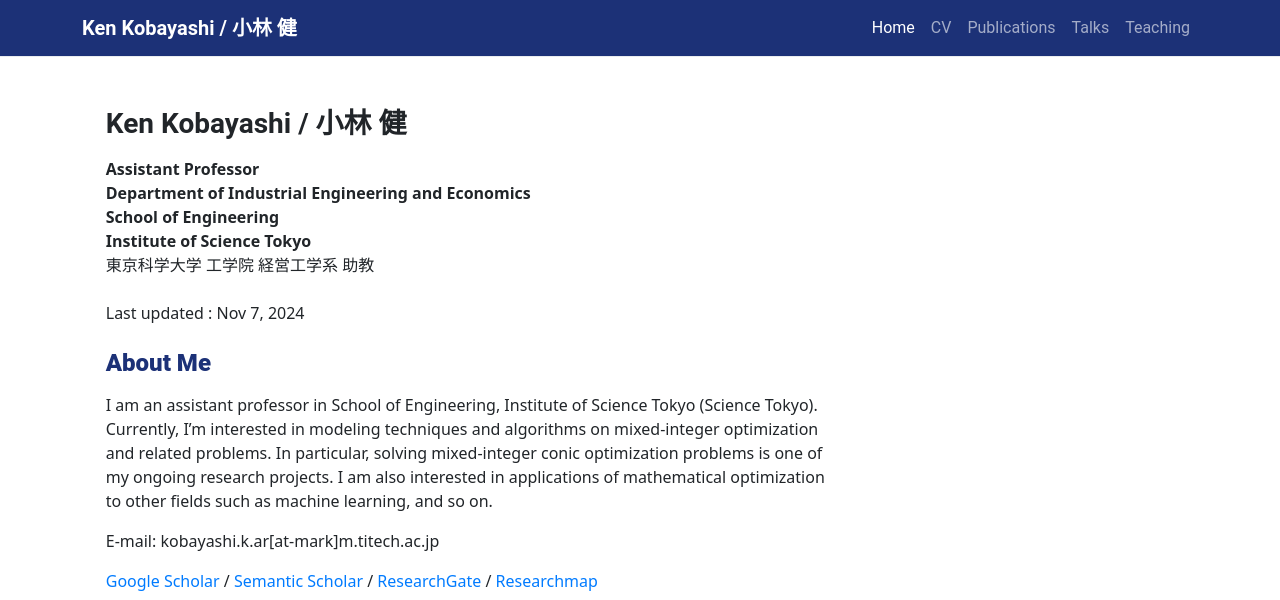
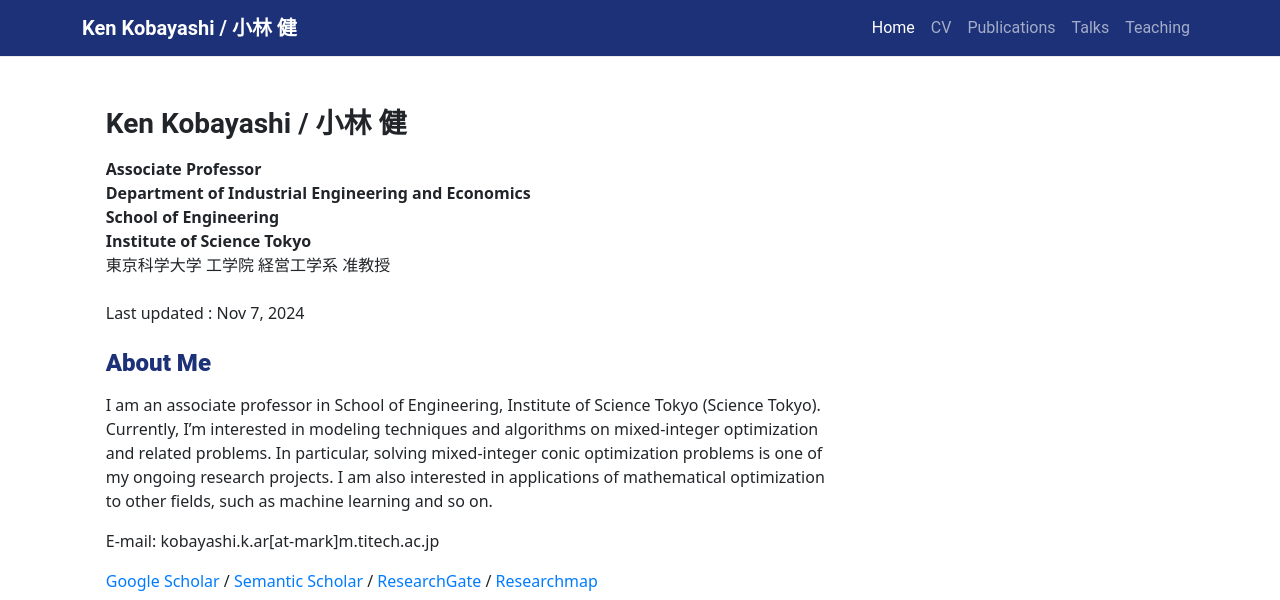
Before and after one commit to KenKoba2119/KenKoba2119.github.io, a Jekyll site: the page built from pages/home.md, in a window 1280 px wide. Shown: the top 600 px of the page. Built offline with Jekyll 4.4.1, drawn with Linux system fonts in a browser that asks for light colours.

Commit message:
Update home.md

```diff
--- a/pages/home.md
+++ b/pages/home.md
@@ -6,21 +6,21 @@ permalink: /
 
 
 # Ken Kobayashi / 小林 健
-**Assistant Professor**
+**Associate Professor**
 **Department of Industrial Engineering and Economics**
 **School of Engineering**
 **Institute of Science Tokyo**
-東京科学大学 工学院 経営工学系 助教
+東京科学大学 工学院 経営工学系 准教授
 <br>
 Last updated : {{ site.time | date: "%b %-d, %Y"  }}
 
 ## **About Me**
 
 
-I am an assistant professor in School of Engineering, Institute of Science Tokyo (Science Tokyo).
+I am an associate professor in School of Engineering, Institute of Science Tokyo (Science Tokyo).
 Currently, I'm interested in modeling techniques and algorithms on mixed-integer optimization and related problems.
 In particular, solving mixed-integer conic optimization problems is one of my ongoing research projects.
-I am also interested in applications of mathematical optimization to other fields such as machine learning, and so on.
+I am also interested in applications of mathematical optimization to other fields, such as machine learning and so on.
 
 E-mail: kobayashi.k.ar[at-mark]m.titech.ac.jp
 
```
